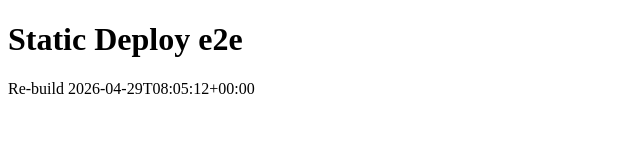
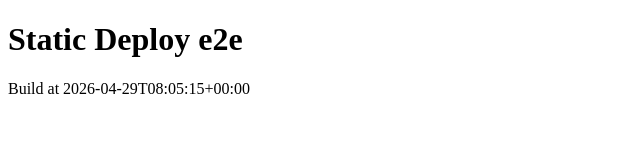
Before and after one commit to chrisdavidmiles/stdp-e2e-scratch, a plain HTML site: page index.html in a window 1280 px wide. Shown: the full height of the page, 0-640 px from the left. Drawn offline with Linux system fonts and the light colour scheme.

Commit message:
Static Deploy build 20260427-cccc: 2 files

```diff
--- a/index.html
+++ b/index.html
@@ -1 +1 @@
-<!doctype html><html><body><h1>Static Deploy e2e</h1><p>Re-build 2026-04-29T08:05:12+00:00</p></body></html>
+<!doctype html><html><body><h1>Static Deploy e2e</h1><p>Build at 2026-04-29T08:05:15+00:00</p></body></html>
```
